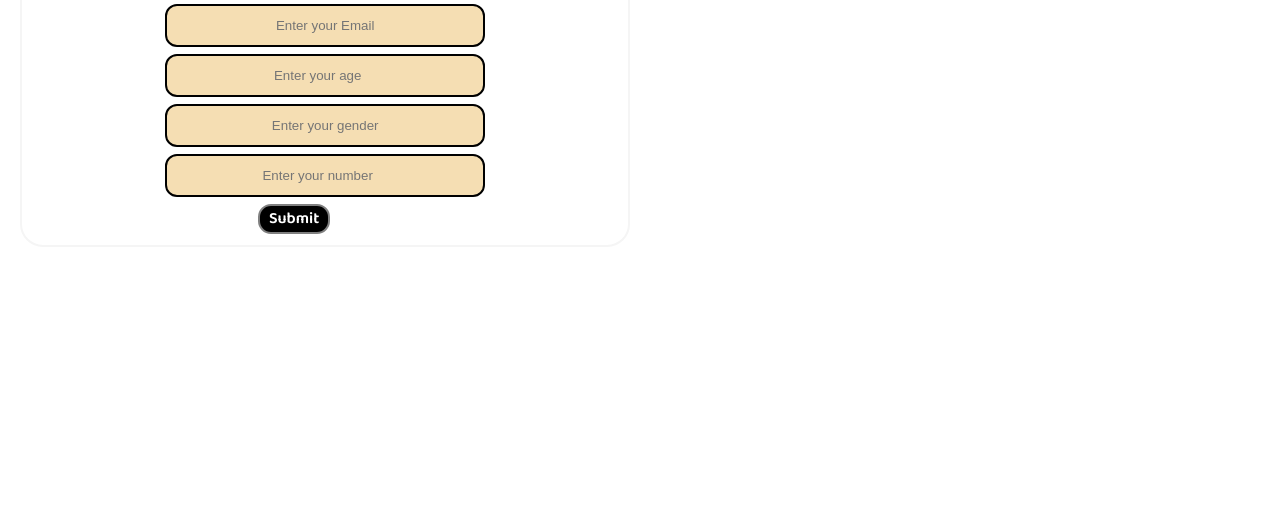
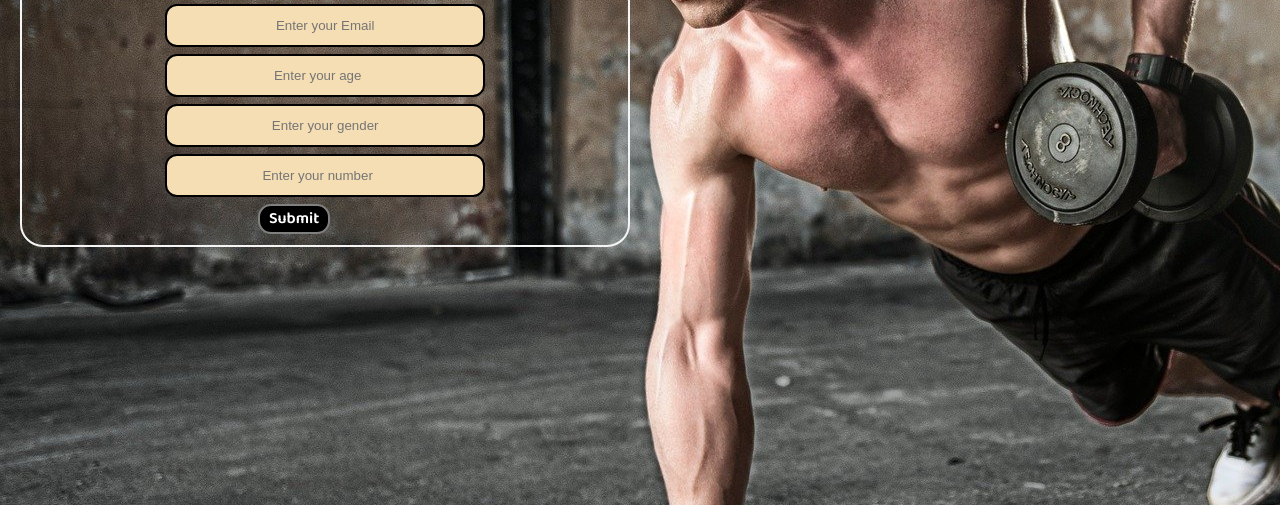
Before and after one commit to DSweta1807/GymWebsite, a plain HTML site: page swetaFitness.html in a window 1280 px wide. Shown: the part 307-812 px from the top of the page. Drawn offline with Linux system fonts and the light colour scheme.

Commit message:
Update style.css

```diff
--- a/style.css
+++ b/style.css
@@ -3,7 +3,7 @@ body{
     color: white;
     margin: 0px;
     padding: 0px;
-    background: url('../img/people-2604149_1920.jpg') no-repeat;
+    background: url('people-2604149_1920.jpg') no-repeat;
     height: 100vh;
     /* width: 2000px; */
     font-family: 'Baloo Bhai 2', cursive;
```
